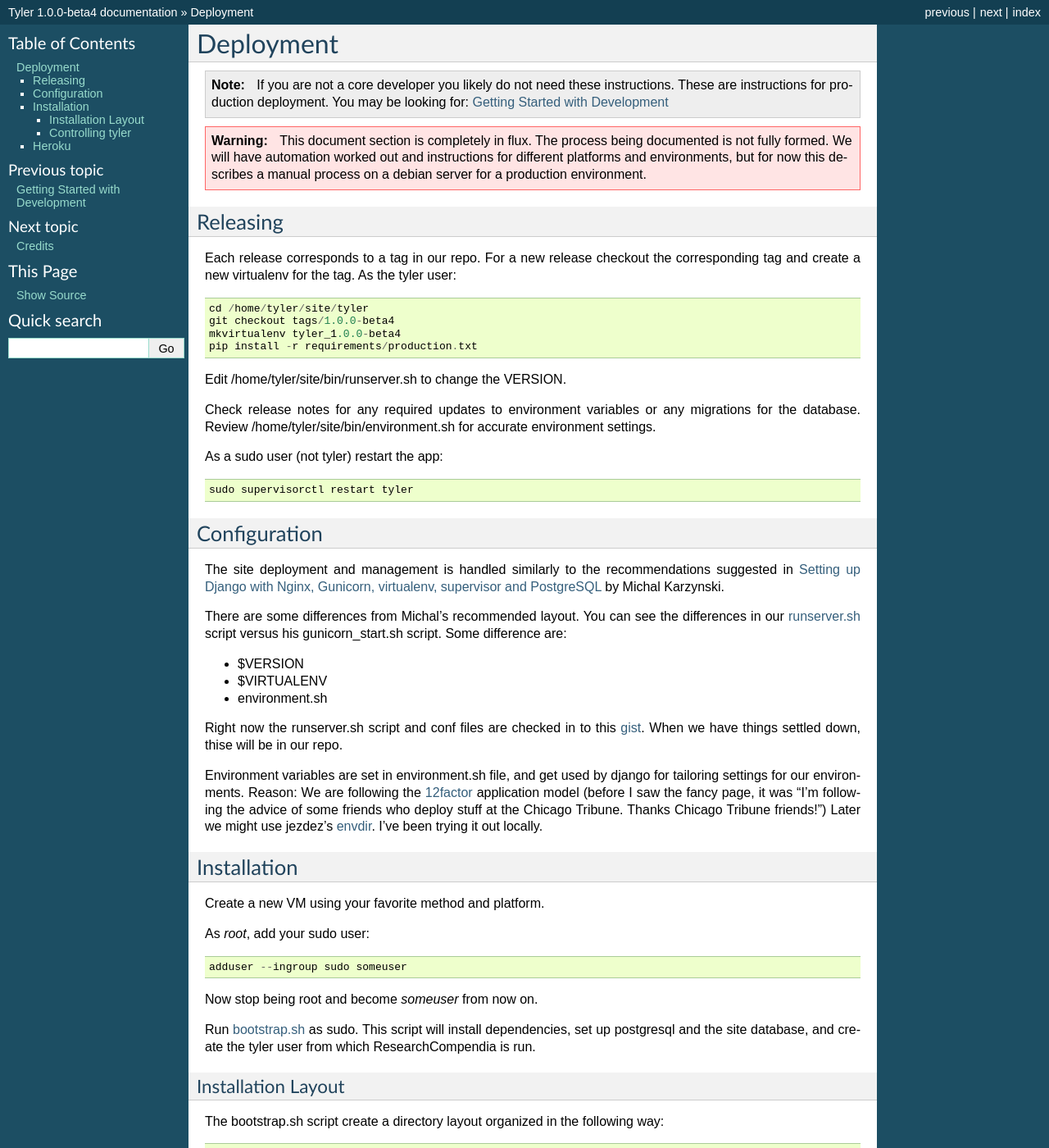
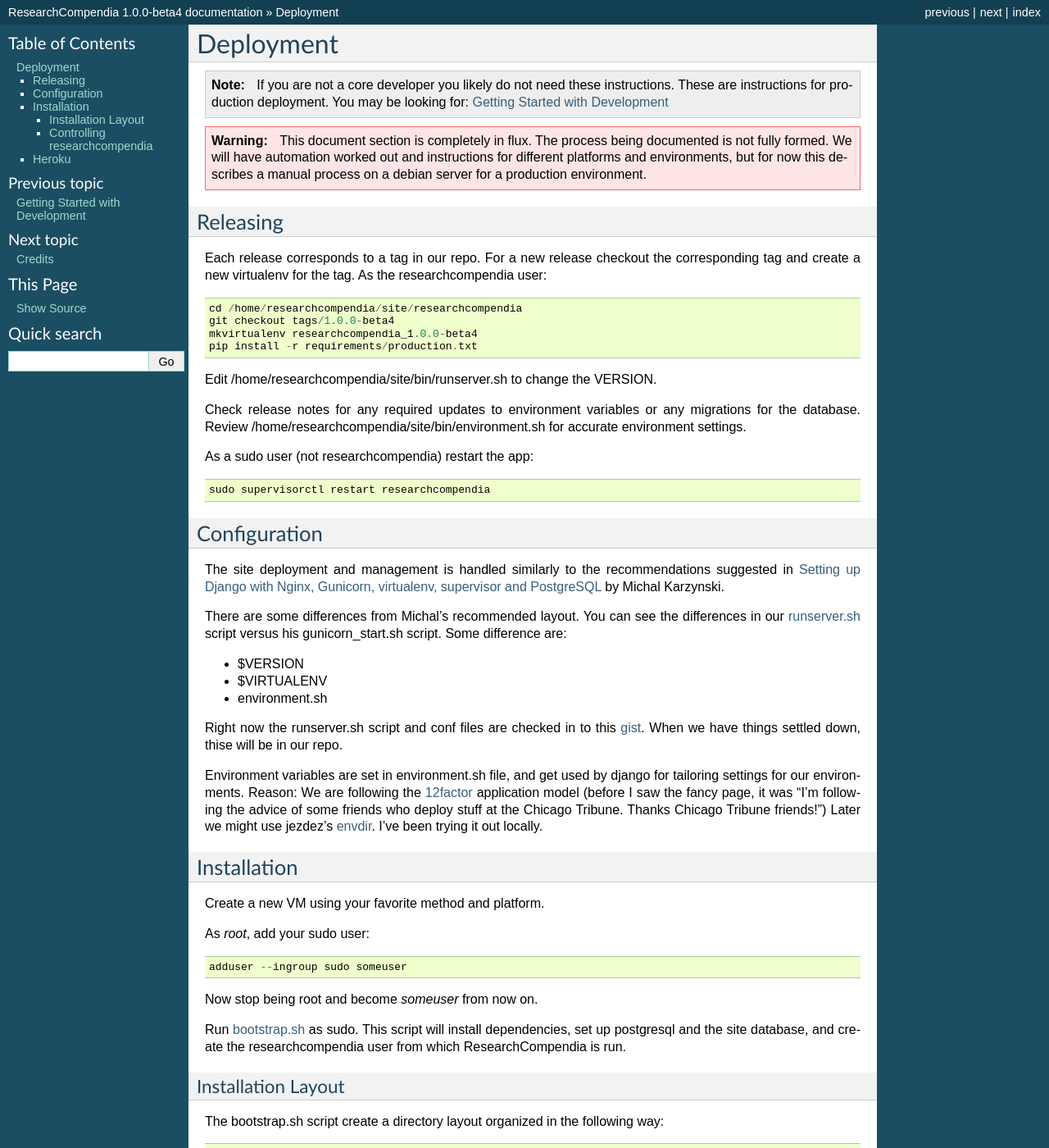
Before and after one commit to researchcompendia/researchcompendia, a Sphinx documentation site: the page built from docs/deployment.rst, in a window 1280 px wide and 1400 px high. Shown: the whole window at 82% size. Built offline with Sphinx 7.4.7, drawn with Linux system fonts in a browser that asks for light colours; pages that are not in the unit, such as notebooks, are missing from menus; some of the changed text lies outside the part shown.

Commit message:
renaming project from tyler to researchcompendia

```diff
--- a/AUTHORS.rst
+++ b/AUTHORS.rst
@@ -5,8 +5,9 @@
 Core Team
 ---------
 
-* Sheila Miguez <tyler@codersquid.com>
+* Sheila Miguez <compendia@codersquid.com>
 * Jennifer Seiler
+* Victoria Stodden
 
 Contributors
 ------------
--- a/CITATION.bib
+++ b/CITATION.bib
@@ -1,7 +1,7 @@
-@Manual{research_compendia_tyler_2013,
+@Manual{research_compendia_2013,
     title = {Research Compendia Webapp.},
     author = {{Research Compendia Contributors}},
     year = 2013,
-    note = {1.0.0-alpha1},
-    url = {https://github.com/researchcompendia/tyler}
+    note = {1.0.0-beta6},
+    url = {https://github.com/researchcompendia/researchcompendia}
 }
--- a/docs/conf.py
+++ b/docs/conf.py
@@ -52,8 +52,8 @@
 master_doc = 'index'
 
 # General information about the project.
-project = u'Tyler'
-copyright = u'2013, Tyler Contributors'
+project = u'ResearchCompendia'
+copyright = u'2013, ResearchCompendia Contributors'
 
 # The version info for the project you're documenting, acts as replacement for
 # |version| and |release|, also used in various other places throughout the
@@ -179,7 +179,7 @@
 #html_file_suffix = None
 
 # Output file base name for HTML help builder.
-htmlhelp_basename = 'tylerdoc'
+htmlhelp_basename = 'researchcompendiadoc'
 
 
 # -- Options for LaTeX output --------------------------------------------------
@@ -198,8 +198,8 @@
 # Grouping the document tree into LaTeX files. List of tuples
 # (source start file, target name, title, author, documentclass [howto/manual]).
 latex_documents = [
-  ('index', 'tyler.tex', u'Tyler Documentation',
-   u'Tyler Contributors', 'manual'),
+  ('index', 'researchcompendia.tex', u'ResearchCompendia Documentation',
+   u'ResearchCompendia Contributors', 'manual'),
 ]
 
 # The name of an image file (relative to this directory) to place at the top of
@@ -228,8 +228,8 @@
 # One entry per manual page. List of tuples
 # (source start file, name, description, authors, manual section).
 man_pages = [
-    ('index', 'tyler', u'Tyler Documentation',
-     [u'Tyler Contributors'], 1)
+    ('index', 'ResearchCompendia', u'ResearchCompendia Documentation',
+     [u'ResearchCompendia Contributors'], 1)
 ]
 
 # If true, show URL addresses after external links.
@@ -242,8 +242,8 @@
 # (source start file, target name, title, author,
 #  dir menu entry, description, category)
 texinfo_documents = [
-  ('index', 'tyler', u'Tyler Documentation',
-   u'Tyler Contributors', 'tyler', 'Proof of concept for django version of RunMyCode',
+  ('index', 'researchcompendia', u'ResearchCompendia Documentation',
+   u'ResearchCompendia Contributors', 'ResearchCompendia', 'Proof of concept for django version of RunMyCode',
    'Miscellaneous'),
 ]
 
--- a/docs/deployment.rst
+++ b/docs/deployment.rst
@@ -17,22 +17,22 @@
 ---------
 
 Each release corresponds to a tag in our repo. For a new release checkout the
-corresponding tag and create a new virtualenv for the tag. As the tyler user::
+corresponding tag and create a new virtualenv for the tag. As the researchcompendia user::
 
-  cd /home/tyler/site/tyler
+  cd /home/researchcompendia/site/researchcompendia
   git checkout tags/1.0.0-beta4
-  mkvirtualenv tyler_1.0.0-beta4
+  mkvirtualenv researchcompendia_1.0.0-beta4
   pip install -r requirements/production.txt
 
-Edit /home/tyler/site/bin/runserver.sh to change the VERSION.
+Edit /home/researchcompendia/site/bin/runserver.sh to change the VERSION.
 
 Check release notes for any required updates to environment variables or any
-migrations for the database. Review /home/tyler/site/bin/environment.sh for
+migrations for the database. Review /home/researchcompendia/site/bin/environment.sh for
 accurate environment settings.
 
-As a sudo user (not tyler) restart the app::
+As a sudo user (not researchcompendia) restart the app::
 
-  sudo supervisorctl restart tyler
+  sudo supervisorctl restart researchcompendia
 
 Configuration
 -------------
@@ -77,38 +77,40 @@
 
 
 Run `bootstrap.sh
-<https://github.com/researchcompendia/tyler/blob/develop/bootstrap.sh>`_ as
+<https://github.com/researchcompendia/researchcompendia/blob/develop/bootstrap.sh>`_ as
 sudo.  This script will install dependencies, set up postgresql and the site
-database, and create the tyler user from which ResearchCompendia is run.
+database, and create the researchcompendia user from which ResearchCompendia is run.
 
 Installation Layout
 :::::::::::::::::::
 
 The bootstrap.sh script create a directory layout organized in the following way::
 
- /home/tyler/
+ /home/researchcompendia/
  site
  ├── bin
  │   ├── README
  │   └── runserver.sh
  ├── logs
  │   ├── gunicorn_supervisor.log
- │   ├── tyler.access.log
- │   └── tyler.error.log
- └── tyler
+ │   ├── researchcompendia.access.log
+ │   └── researchcompendia.error.log
+ └── researchcompendia
 
 Until the deployment and configuration process is automated, there are manual
 steps to go through for a first install and deployment.
 
-* Obtain `environment.sh` and copy it to to `/home/tyler/bin/`
+* Obtain `environment.sh` and copy it to to `/home/researchcompendia/bin/`
 * Verify accuracy of `VERSION` in `runserver.sh`.
-* activate the appropriate virtualenv, for example, if it is named `tyler`
-  you'd activate it by typing `workon tyler`
+* activate the appropriate virtualenv, for example, if it is named `researchcompendia`
+  you'd activate it by typing `workon researchcompendia`
+
 .. warning:: There is an issue that requires apps to be migrated explicitely versus calling `./manage.py migrate`.
+
 * Set up the database::
 
-    source /home/tyler/site/bin/environment.sh
-    cd /home/tyler/site/tyler/companionpages
+    source /home/researchcompendia/site/bin/environment.sh
+    cd /home/researchcompendia/site/researchcompendia/companionpages
     ./manage.py syncdb
     ./manage.py loaddata fixtures/*
     ./manage.py migrate taggit
@@ -118,10 +120,10 @@
     ./manage.py migrate allauth.socialaccount
 
 
-Controlling tyler
-:::::::::::::::::
+Controlling researchcompendia
+:::::::::::::::::::::::::::::
 
-Once you've set tyler, update supervisor so that it can launch the site::
+Once you've set researchcompendia, update supervisor so that it can launch the site::
 
   sudo supervisorctl reread
   sudo supervisorctl update
@@ -133,5 +135,5 @@
 Everything is different for running this on Heroku.  Heroku deployment has been
 straightforward for the most part. I need to document how to check out a repo
 and hook it up to our heroku env.  I've got `working notes
-<https://github.com/researchcompendia/tyler/wiki/Development-environments>`_ in
+<https://github.com/researchcompendia/researchcompendia/wiki/Development-environments>`_ in
 the wiki.
--- a/docs/index.rst
+++ b/docs/index.rst
@@ -3,8 +3,8 @@
    You can adapt this file completely to your liking, but it should at least
    contain the root `toctree` directive.
 
-Welcome to Tyler's documentation!
-======================================
+Welcome to ResearchCompendia's documentation!
+=============================================
 
 Contents:
 
```
Also changed, not shown: CONTRIBUTING.rst (+7 -7 lines), HISTORY.rst (+17 -4 lines), README.rst (+8 -8 lines), docs/developmentsetup.rst (+9 -9 lines), 3 other files.
